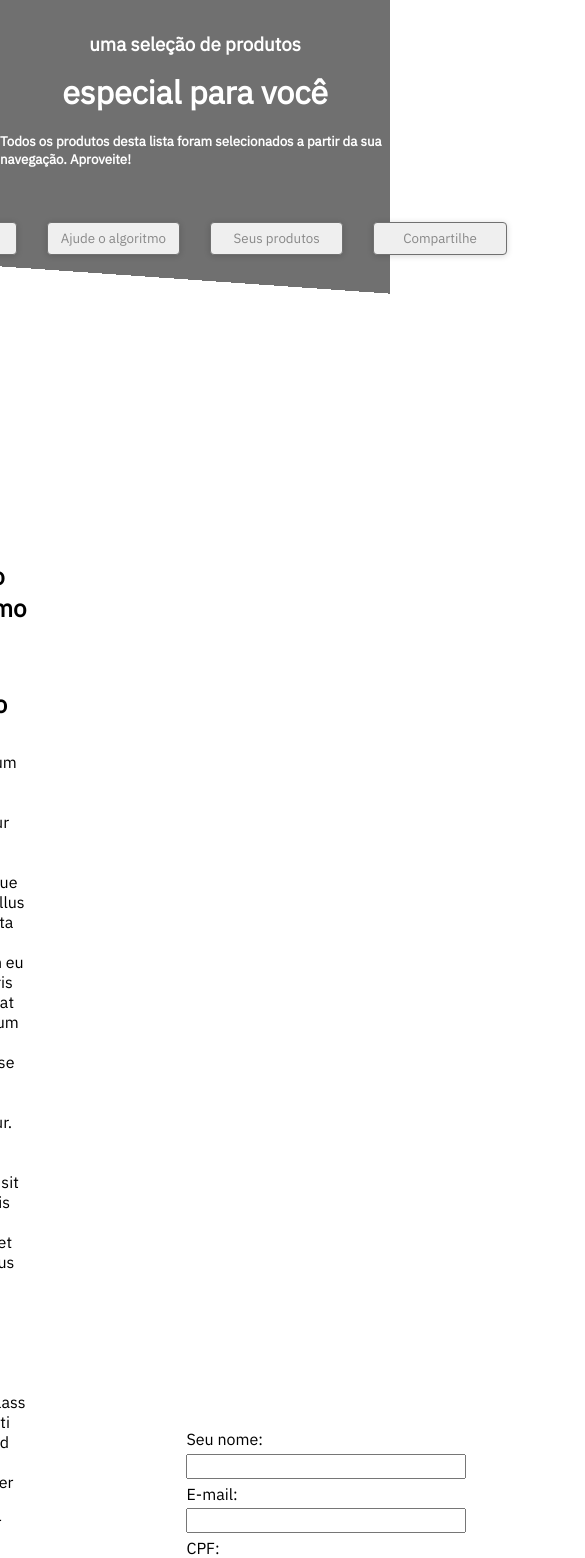
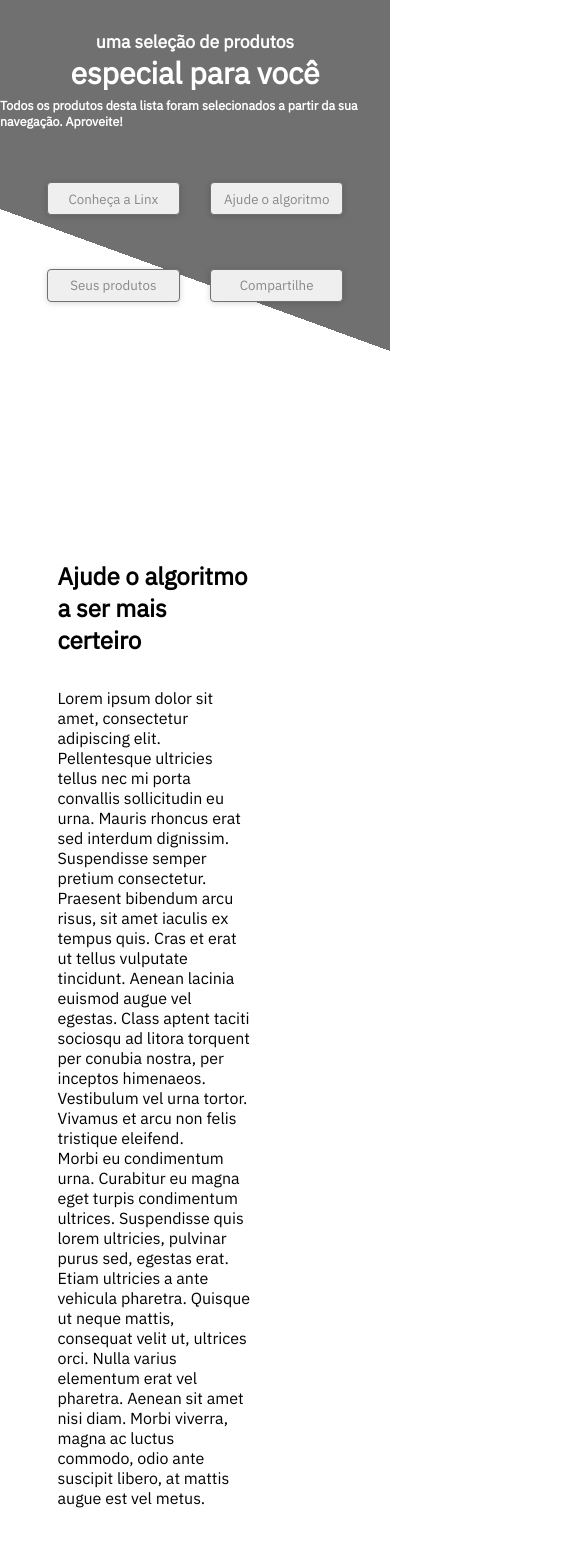
Before and after one commit to LucasBinho/LinxImpulse-LandingPage, a React (Vite) app: page / in a window 390 px wide. Shown: the top 1558 px of the page, 585 px wide, since content can reach past the window. Built offline with nearby package versions, Linux system fonts and the light colour scheme; no server answers.

Commit message:
Adicionando footer e elementos de responsividade da pagina

```diff
--- a/src/App.jsx
+++ b/src/App.jsx
@@ -3,7 +3,7 @@ import "../reset.css";
 import Form from "./components/Form/Form";
 import CardContainer from "./components/CardContainer/CardContainer";
 import ShareTheNews from "./components/ShareTheNews/ShareTheNews";
-
+import Footer from "./components/Footer/Footer";
 
 
 function App() {
@@ -39,6 +39,7 @@ function App() {
       </div>
         <CardContainer/>
         <ShareTheNews/>
+        <Footer/>
       </main>
     </div>
   );
--- a/src/components/Buttons/Buttons.jsx
+++ b/src/components/Buttons/Buttons.jsx
@@ -2,5 +2,5 @@ import '../css/Buttons.css'
 
 
 export const Buttons = (props) => {
-    return <button className='individualButton'>{props.texto}</button>
+    return <button className='individualButton' type='submit'>{props.texto}</button>
 }
--- a/src/components/Card/Card.jsx
+++ b/src/components/Card/Card.jsx
@@ -3,7 +3,10 @@ import '../css/Card.css'
 function Card(props) {
   return (
     <div className='Card'>
-      <img src={props.imagem}></img>
+      <div className="responsiveCardImg">
+        <img  src={props.imagem}></img>
+      </div>
+      <div className='responsiveCardText'>
         <h5 className='nomeProduto'>{props.titulo}</h5>
         <p className='descricao'>{props.descricao}</p>
         <div className="preco">
@@ -13,6 +16,7 @@ function Card(props) {
             <button type="submit">Comprar</button>
         </div>
       </div>
+    </div>
   );
 }
 
--- a/src/components/Footer/Footer.jsx
+++ b/src/components/Footer/Footer.jsx
@@ -0,0 +1,16 @@
+import '../css/Footer.css'
+
+
+function Footer(){
+    return(
+        <footer className="footer">
+            <div className="footerText">
+                <p>Testando suas habilidades em React e CSS.  </p>
+                <p>Linx Impulse</p>
+                <p>2019</p>
+            </div>
+        </footer>
+    )
+}
+
+export default Footer
--- a/src/components/css/Card.css
+++ b/src/components/css/Card.css
@@ -19,3 +19,17 @@
     width: 16em;
     height: 2em;
 }
+
+@media(max-width: 720px) {
+    .Card{
+        display: flex;
+        flex-direction: row;
+        align-items: center;
+        justify-content: center;
+        gap: 2em;
+    }
+
+    .responsiveCardText {
+       font-size: 15px;
+    }
+}
--- a/src/components/css/CardContainer.css
+++ b/src/components/css/CardContainer.css
@@ -45,3 +45,20 @@
   color: #888888;
 
 }
+
+
+@media(max-width: 720px) {
+  .cards{
+    display: flex;
+    flex-direction: column;
+    align-items: center;
+    justify-content: center;
+  }
+
+  .addCardButton {
+    display: flex;
+    align-items: center;
+    justify-content: center;
+  }
+
+}
--- /dev/null
+++ b/src/components/css/Footer.css
@@ -0,0 +1,25 @@
+.footer {
+  display: flex;
+  flex-direction: column;
+  align-items: center;
+  justify-content: end;
+  height: 22em;
+  background: #707070 0% 0% no-repeat padding-box;
+  background-image: -webkit-linear-gradient(-86deg, #ffff 50%, #707070 50%);
+  opacity: 1;
+
+}
+
+.footer p {
+  margin: 0;
+
+}
+
+.footerText {
+    display: flex;
+    flex-direction: column;
+    align-items: center;
+    margin-bottom: 2em;
+    color: #ffff;
+    opacity: 1;
+}
--- a/src/components/css/Form.css
+++ b/src/components/css/Form.css
@@ -44,3 +44,18 @@
     display: contents;
 
 }
+
+
+@media(max-width: 720px) {
+    .textForm {
+        display: flex;
+        flex-direction: column;
+        align-items: center;
+        justify-content: center;
+    }
+
+    .form input[type=text]{
+        width: 30em;
+        height: 1.875em;
+    }
+}
--- a/src/components/css/Header.css
+++ b/src/components/css/Header.css
@@ -37,3 +37,31 @@ button.individualButton {
   height: 2.5em;
   width: 10em;
 }
+
+@media (max-width: 720px) {
+
+  header {
+    background: #707070 0% 0% no-repeat padding-box;
+    background-image: -webkit-linear-gradient(70deg, #fff 50%, #707070 50%);
+  }
+
+  .buttonsHeader {
+    display: grid;
+    grid-template-columns: 1fr 1fr;
+    row-gap: 0;
+
+  }
+
+  .headerText {
+    display: flex;
+    flex-direction: column;
+    align-items: center;
+    gap: 5px;
+  }
+}
+
+@media(max-width: 550px) {
+  .headerText {
+    font-size: 15px;
+  }
+}
--- a/src/components/css/ShareTheNews.css
+++ b/src/components/css/ShareTheNews.css
@@ -3,7 +3,7 @@
   flex-direction: column;
   justify-content: center;
   align-items: center;
-  gap: 2giem;
+  gap: 2em;
 }
 
 .shareInput {
@@ -68,3 +68,28 @@ p {
     margin-bottom: 3em;
     margin-top: 2em;
 }
+
+
+@media(max-width: 720px) {
+  .shareTheNews {
+    font-size: 15px;
+  }
+
+  .shareInput {
+    display: flex;
+    flex-direction: column;
+  }
+
+  .shareInput input[type=text]{
+    width: 30em;
+    height: 2.2em;
+
+  }
+}
+
+@media(min-width: 721px){
+  .shareInput{
+    display: flex;
+    justify-content: space-evenly;
+  }
+}
```
Also changed, not shown: src/components/Header/Header.jsx (+6 -6 lines). Lines whose indentation alone changed are shown as unchanged.
